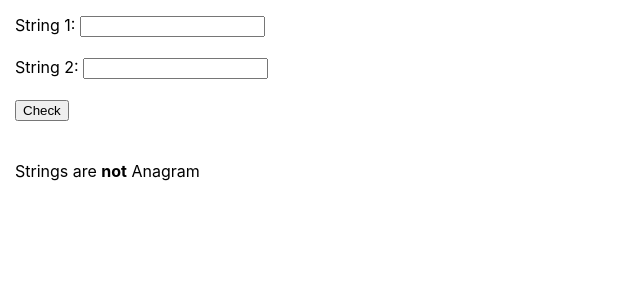
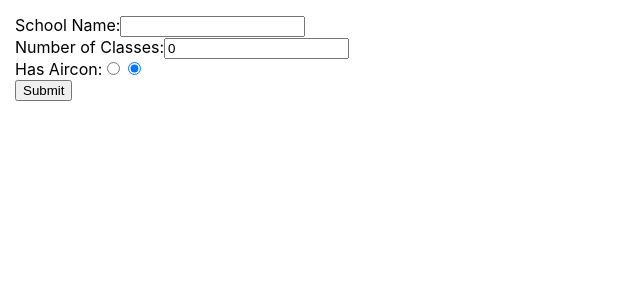
Before and after one commit to fknacua/reactJS-training, a React (Create React App) app in the folder training-tsx/: page / in a window 1280 px wide. Shown: the top 300 px of the page, without its empty margins (0-640 px from the left). Built offline with nearby package versions, Linux system fonts and the light colour scheme.

Commit message:
Sept1 Quiz - School form

```diff
--- /dev/null
+++ b/training-tsx/src/StudentForm.js
@@ -0,0 +1,61 @@
+import React from 'react';
+
+class StudentForm extends React.Component {
+    constructor(props) {
+        super(props);
+        this.state = {
+            schoolName: "",
+            classes: 0,
+            hasAircon: false
+        };
+
+        this.handleChange = this.handleChange.bind(this);
+        this.handleSubmit = this.handleSubmit.bind(this);
+    }
+    render() {
+        return (
+            <div class="padded">
+                <form onSubmit={this.handleSubmit}>
+                    <label>
+                        School Name:
+                        <input type="text" name="schoolName" value={this.state.schoolName} onChange={this.handleChange} />
+                    </label>
+                    <br />
+                    <label>
+                        Number of Classes:
+                        <input type="text" name="classes" value={this.state.classes} onChange={this.handleChange} />
+                    </label>
+                    <br />
+                    <label>
+                        Has Aircon:
+                        <input type="radio" name="hasAircon" value="true" checked={this.state.hasAircon === true} onChange={this.handleChange} />
+                        <input type="radio" name="hasAircon" value="false" checked={this.state.hasAircon === false} onChange={this.handleChange} />
+                    </label>
+                    <br />
+                    <button type="submit">Submit</button>
+                </form>
+            </div>
+        );
+    }
+    handleChange(event) {
+        const value = event.target.value;
+        const name = event.target.name;
+
+        this.setState({
+            [name]: event.target.type === 'radio' ? value === 'true' : value
+        });
+    }
+
+    handleSubmit(event) {
+        localStorage.setItem("School Record", JSON.stringify(this.state));
+        this.state = {
+            schoolName: "",
+            classes: 0,
+            hasAircon: false
+        };
+        event.preventDefault();
+    }
+
+}
+
+export default StudentForm;
--- a/training-tsx/src/index.js
+++ b/training-tsx/src/index.js
@@ -8,6 +8,7 @@ import Train from './Train'
 import Clock from './Clock'
 import * as serviceWorker from './serviceWorker';
 import AnagramChecker from './AnagramChecker';
+import StudentForm from './StudentForm';
 
 ReactDOM.render(
   <React.StrictMode>
@@ -16,7 +17,8 @@ ReactDOM.render(
     {/* <AgeCheck value="3" unit="yr"/> */}
     {/* <Train training="OurTraining"/> */}
     {/* <Clock /> */}
-    <AnagramChecker/>
+    {/* <AnagramChecker/> */}
+    <StudentForm/>
   </React.StrictMode>,
   document.getElementById('root')
 );
```
